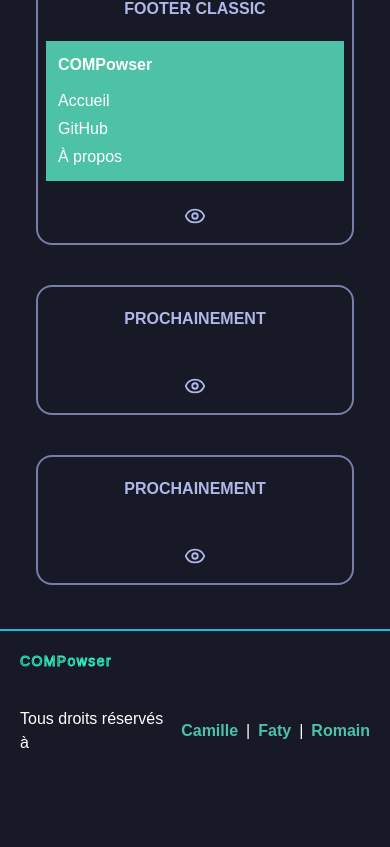
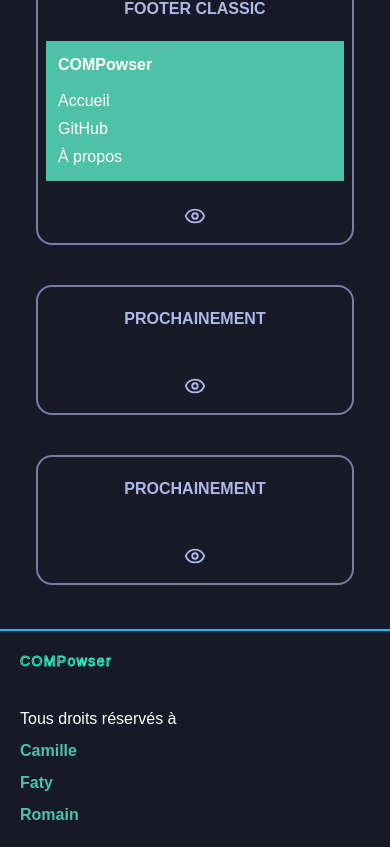
Before and after one commit to rchouhani/compowser, a Next.js app in the folder compowser/: page / in a window 390 px wide. Shown: the part 2023-2870 px from the top of the page. Before the commit the page ends 2798 px from the top, so only its background shows below. Built offline with nearby package versions, Linux system fonts and the light colour scheme.

Commit message:
edit: add responsive style

```diff
--- a/compowser/src/app/components/Footer.js
+++ b/compowser/src/app/components/Footer.js
@@ -10,9 +10,9 @@ export default function Footer(){
                 <Link href="/">COMPowser</Link>
             </div>
 
-            <p className="flex flex-row items-center justify-center gap-2 text-white"> Tous droits réservés à
-                <a href="https://www.linkedin.com/in/camille-lebigot-pro/" target="__blank" className="font-bold text-(--logoColor)">Camille</a>|
-                <a href="https://www.linkedin.com/in/fdiarra/" target="__blank" className="font-bold text-(--logoColor)">Faty</a>|
+            <p className="flex flex-col md:flex-row md:items-center justify-center gap-2 text-white"> Tous droits réservés à
+                <a href="https://www.linkedin.com/in/camille-lebigot-pro/" target="__blank" className="font-bold text-(--logoColor)">Camille</a>
+                <a href="https://www.linkedin.com/in/fdiarra/" target="__blank" className="font-bold text-(--logoColor)">Faty</a>
                 <a href="https://www.linkedin.com/in/romain-chouhani-334b1586/" target="__blank" className="font-bold text-(--logoColor)">Romain</a>
             </p>
 
```
